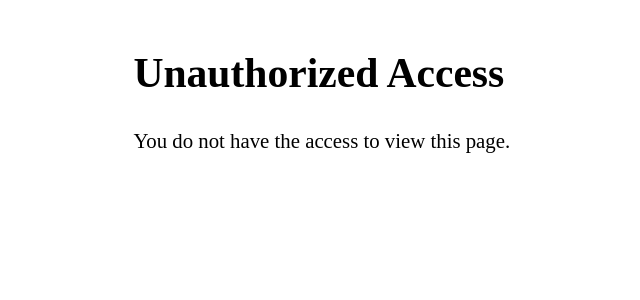
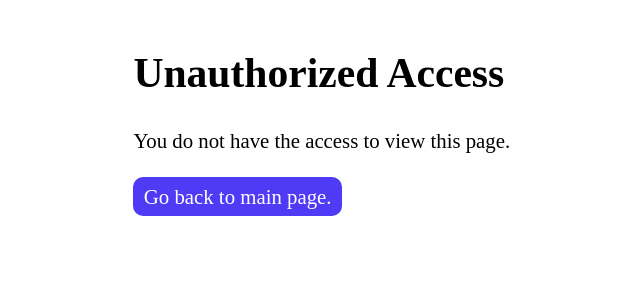
Before and after one commit to SkyMarsh14/members-only, a Node server app: page /unauthorized in a window 1280 px wide. Shown: the part 83-383 px from the top of the page, without its empty margins (33-673 px from the left). Run offline with Node 20, Linux system fonts and the light colour scheme; some libraries are stand-ins or nearby versions.

Commit message:
improved error page, unatuhorized page

```diff
--- a/app.js
+++ b/app.js
@@ -40,6 +40,13 @@ app.use("/logout", logoutRouter);
 app.use("/membership", membershipRouter);
 app.use("/posts", postsRouter);
 app.use("/unauthorized", unauthorizedRouter);
+app.get("*", (req, res) => {
+  res.render("index", { page: "404", user: req.user });
+});
+app.use((err, req, res, next) => {
+  console.log(err);
+  res.status(500).render("index", { page: "error", error: err, res });
+});
 const PORT = process.env.PORT || 3000;
 app.listen(PORT, () => {
   console.log(`Express app is listening to PORT ${PORT}.`);
--- a/public/css/styles.css
+++ b/public/css/styles.css
@@ -81,3 +81,8 @@
   border-style: solid;
   border-color: black transparent transparent transparent;
 }
+.notFoundBtn {
+  background-color: #4f3af6;
+  color: white;
+  margin: 1em 0;
+}
--- a/views/index.ejs
+++ b/views/index.ejs
@@ -19,7 +19,9 @@
       'membership':%> <%-include('partials/membership') %> <% break; case
       'unauthorized':%> <%-include('partials/unauthorized') %> <% break; case
       'posts': %> <%-include('partials/posts') %> <% break; case 'sign-in': %>
-      <%-include('partials/sign-in') %> <% }%>
+      <%-include('partials/sign-in') %> <% break; case '404': %>
+      <%-include('partials/404') %> <% break; case 'error': %>
+      <%-include('partials/error') %> <% }%>
     </div>
   </body>
 </html>
--- /dev/null
+++ b/views/partials/404.ejs
@@ -0,0 +1,3 @@
+<h1>404 Error</h1>
+<div>The page you are looking for cannot be found.</div>
+<button class="notFoundBtn round-btn"><a href="/">Go to Homepage</a></button>
--- /dev/null
+++ b/views/partials/error.ejs
@@ -0,0 +1,4 @@
+<h1><%=res.statusCode %></h1>
+<div>Something went wrong.</div>
+<div>Error Message: <i><%=error.message %></i></div>
+<button class="notFoundBtn round-btn"><a href="/">Go to Homepage</a></button>
--- a/views/partials/unauthorized.ejs
+++ b/views/partials/unauthorized.ejs
@@ -1,5 +1,6 @@
 <h1>Unauthorized Access</h1>
 <div>You do not have the access to view this page.</div>
-<div>
+
+<button class="notFoundBtn round-btn">
   <a href="/">Go back to main page.</a>
-</div>
+</button>
```
